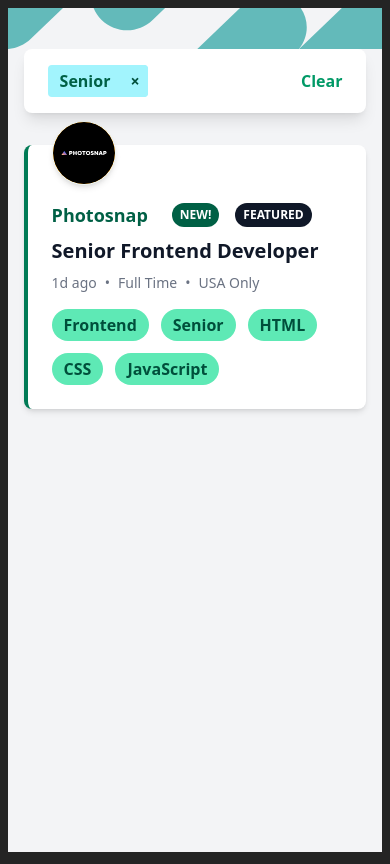
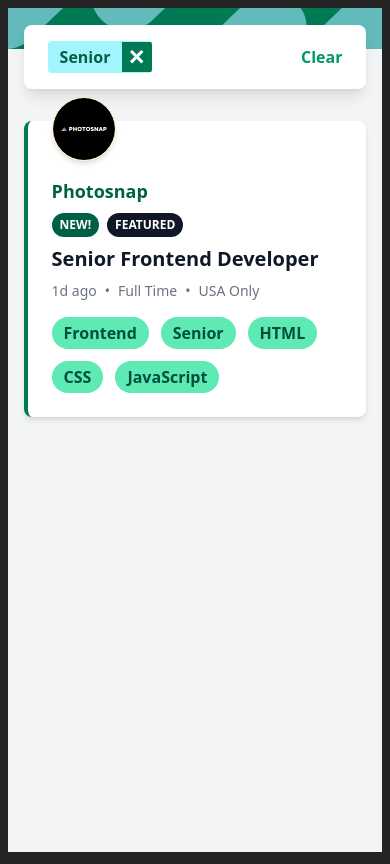
Before and after one commit to Titus-waititu/Job-Listing, a React (Vite) app: page / in a window 390 px wide. Both pictures are taken after a click on the button "Senior". Built offline with nearby package versions, Linux system fonts and the light colour scheme.

Commit message:
Enhance styling in App and JobCard components for improved layout and readability

```diff
--- a/src/App.tsx
+++ b/src/App.tsx
@@ -26,21 +26,21 @@ function App() {
 
   return (
     <div className="min-h-screen bg-gray-100 font-sans m-2 mb-3">
-   <header className='mb-8'>
+   <header className='mb-8 bg-emerald-700'>
      <img src="images/bg-header-desktop.svg" alt="" />
    </header>
       {filters.length > 0 && (
-        <div className="relative z-10 -mt-8 mb-8 mx-auto w-11/12 max-w-5xl bg-white shadow-lg rounded-lg flex flex-wrap items-center px-6 py-4">
+        <div className="relative z-10 -mt-14 mb-8 mx-auto w-11/12 max-w-5xl bg-white shadow-lg rounded-lg flex flex-wrap items-center px-6 py-4">
           <div className="flex flex-wrap gap-4 flex-1">
             {filters.map((filter) => (
               <span key={filter} className="flex items-center bg-cyan-200 text-emerald-800 font-semibold rounded overflow-hidden">
                 <span className="px-3 py-1">{filter}</span>
                 <button
-                  className="bg-cyan-200 hover:bg-black text-emerald-900 px-2 py-1"
+                  className="bg-emerald-700 hover:bg-black text-emerald-900 px-2 py-2"
                   onClick={() => removeFilter(filter)}
                   aria-label={`Remove ${filter}`}
                 >
-                  ×
+                  <img src="images/icon-remove.svg" alt="" />
                 </button>
               </span>
             ))}
--- a/src/components/JobCard.tsx
+++ b/src/components/JobCard.tsx
@@ -15,23 +15,24 @@ const JobCard = ({ job, onTagClick }: JobCardProps) => {
 
   return (
     <div
-      className={`relative bg-white shadow-md rounded-lg p-6 flex flex-col md:flex-row md:items-center border-l-4 ${
+      className={`relative bg-white shadow-md rounded-lg p-6 flex flex-col gap-4 sm:gap-6 sm:flex-row sm:items-center border-l-4 ${
         job.featured ? "border-emerald-700" : "border-transparent"
       } transition-shadow duration-300`}
     >
       <img
         src={job.logo}
         alt={job.company}
-        className="w-16 h-16 md:w-24 md:h-24 -mt-12 md:mt-0 md:mr-8 rounded-full bg-amber-500 shadow-md border"
+        className="w-16 h-16 sm:w-20 sm:h-20 md:w-24 md:h-24 -mt-12 sm:mt-0 sm:mr-6 md:mr-8 rounded-full bg-amber-500 shadow-md border"
         style={{ objectFit: "contain" }}
       />
-      <div className="flex-1 flex flex-col gap-2 mt-4 md:mt-0">
-        <div className="flex items-center gap-4">
-          <h3 className="text-emerald-800  font-bold text-lg mr-2">
+      <div className="flex-1 flex flex-col gap-2">
+        <div className="flex flex-col sm:flex-row sm:items-center gap-2 sm:gap-4">
+          <h3 className="text-emerald-800 font-bold text-lg">
             {job.company}
           </h3>
+          <div className="flex gap-2">
             {job.new && (
-            <span className="uppercase text-xs bg-emerald-800  text-white rounded-full px-2 py-1 font-bold">
+              <span className="uppercase text-xs bg-emerald-800 text-white rounded-full px-2 py-1 font-bold">
                 New!
               </span>
             )}
@@ -41,10 +42,11 @@ const JobCard = ({ job, onTagClick }: JobCardProps) => {
               </span>
             )}
           </div>
-        <h2 className="text-xl font-bold text-gray-900 hover:text-blue-700 cursor-pointer">
+        </div>
+        <h2 className="text-xl font-bold text-gray-900 hover:text-emerald-600 cursor-pointer">
           {job.position}
         </h2>
-        <div className="flex gap-2 text-gray-500 text-sm">
+        <div className="flex flex-wrap gap-2 text-gray-500 text-sm">
           <span>{job.postedAt}</span>
           <span>•</span>
           <span>{job.contract}</span>
@@ -52,7 +54,7 @@ const JobCard = ({ job, onTagClick }: JobCardProps) => {
           <span>{job.location}</span>
         </div>
       </div>
-      <div className="flex flex-wrap gap-3 mt-4 md:mt-0 md:ml-auto">
+      <div className="flex flex-wrap gap-3 sm:ml-auto">
         {tags.map((tag) => (
           <button
             key={tag}
```
Lines whose indentation alone changed are shown as unchanged.
